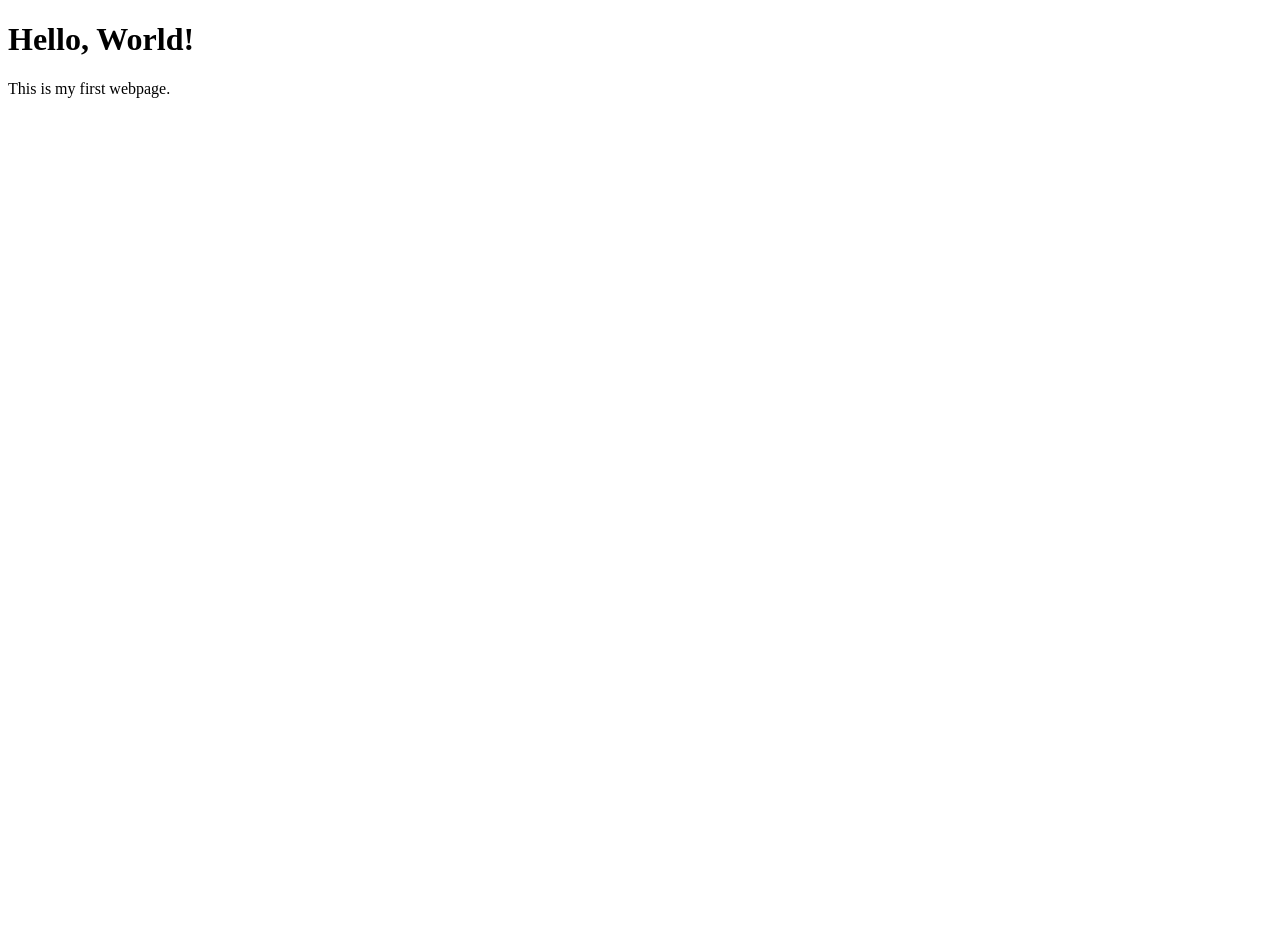
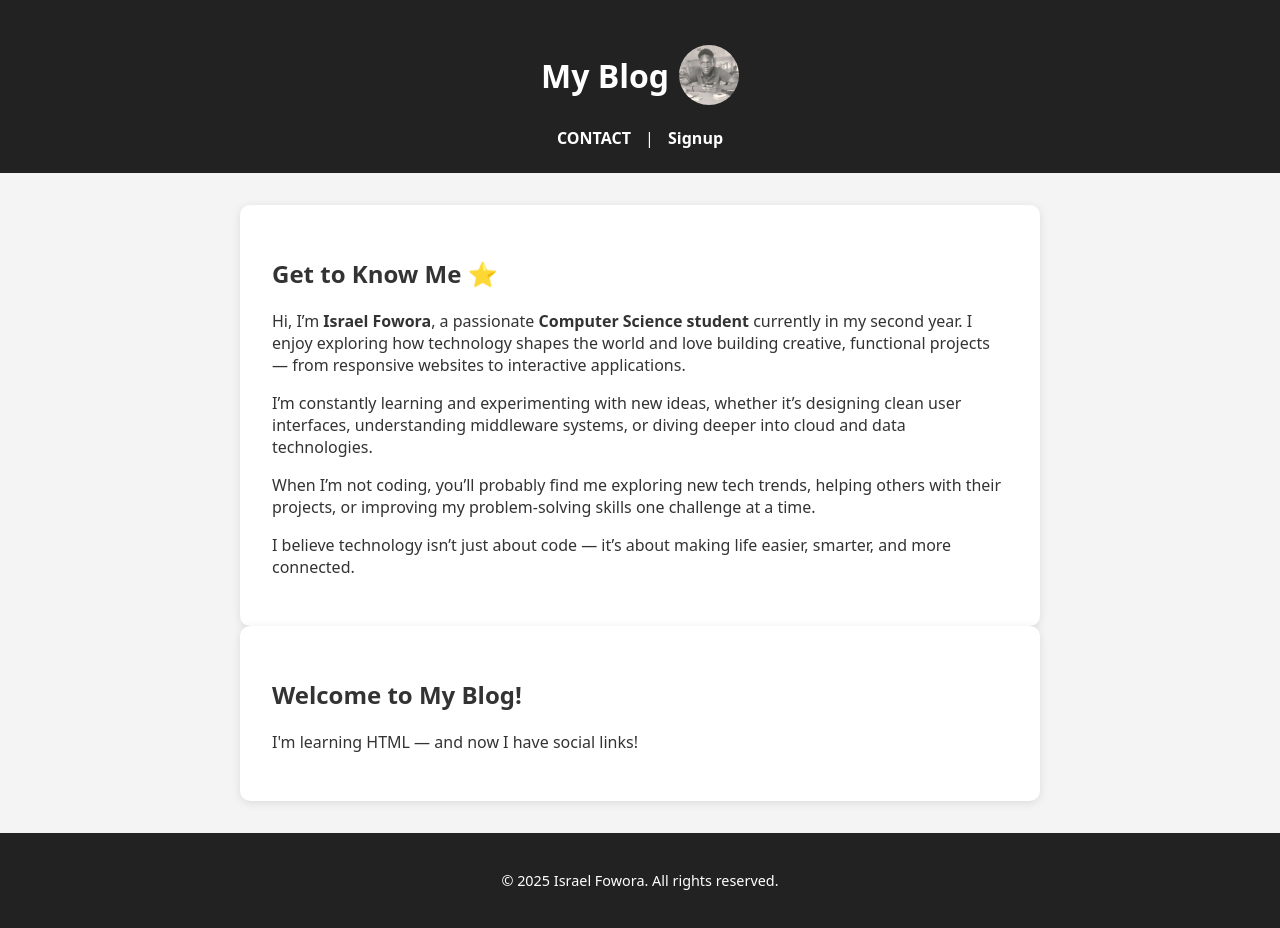
Before and after one commit to foworaisrael-sys/my-portfolio, a plain HTML site: page index.html in a window 1280 px wide. Before the commit the page ends 800 px from the top, so only its background shows below. Drawn offline with Linux system fonts and the light colour scheme.

Commit message:
Add files via upload

```diff
--- a/index.html
+++ b/index.html
@@ -2,10 +2,76 @@
 <html lang="en">
 <head>
   <meta charset="UTF-8">
-  <title>My First Page</title>
+  <meta name="viewport" content="width=device-width, initial-scale=1.0">
+  <title>My Blog</title>
+  <style>
+    body { font-family: system-ui, sans-serif; margin: 0; background: #f4f4f4; color: #333; }
+    header, footer { background: #222; color: #fff; padding: 1.5rem; text-align: center; }
+    nav a { color: #fff; text-decoration: none; margin: 0 10px; font-weight: bold; }
+    nav a:hover { color: #2575fc; }
+    .social-links { margin-top: 15px; display: flex; gap: 15px; justify-content: center; }
+    .social-links a { color: #fff; font-size: 1.4rem; transition: 0.3s; }
+    .social-links a:hover { color: #2575fc; transform: scale(1.2); }
+    main { max-width: 800px; margin: 2rem auto; padding: 0 1rem; }
+    article { background: white; padding: 2rem; border-radius: 10px; box-shadow: 0 2px 10px rgba(0,0,0,0.1); }
+    footer { font-size: 0.9rem; }
+
+    /* Updated image style */
+    header h1 {
+      display: flex;
+      align-items: center;
+      justify-content: center;
+      gap: 10px;
+      flex-wrap: wrap;
+    }
+    header h1 img {
+      width: 60px;
+      height: 60px;
+      border-radius: 50%;
+      object-fit: cover;
+    }
+  </style>
 </head>
 <body>
-  <h1>Hello, World!</h1>
-  <p>This is my first webpage.</p>
+  <header>
+    <h1>My Blog <img src="israel.jpg" alt="Profile photo"></h1>
+    <nav>
+      <a href="about.html">CONTACT</a> | <a href="form.html">Signup</a>
+    </nav>
+  </header>
+
+  <main>
+    <article>
+      <h2>Get to Know Me ⭐</h2>
+      <p>
+        Hi, I’m <strong>Israel Fowora</strong>, a passionate <strong>Computer Science student</strong> currently in my second year.
+        I enjoy exploring how technology shapes the world and love building creative, functional projects — from responsive websites
+        to interactive applications.
+      </p>
+
+      <p>
+        I’m constantly learning and experimenting with new ideas, whether it’s designing clean user interfaces,
+        understanding middleware systems, or diving deeper into cloud and data technologies.
+      </p>
+
+      <p>
+        When I’m not coding, you’ll probably find me exploring new tech trends, helping others with their projects,
+        or improving my problem-solving skills one challenge at a time.
+      </p>
+
+      <p>
+        I believe technology isn’t just about code — it’s about making life easier, smarter, and more connected.
+      </p>
+    </article>
+
+    <article>
+      <h2>Welcome to My Blog!</h2>
+      <p>I'm learning HTML — and now I have social links!</p>
+    </article>
+  </main>
+
+  <footer>
+    <p>© 2025 Israel Fowora. All rights reserved.</p>
+  </footer>
 </body>
 </html>
```
